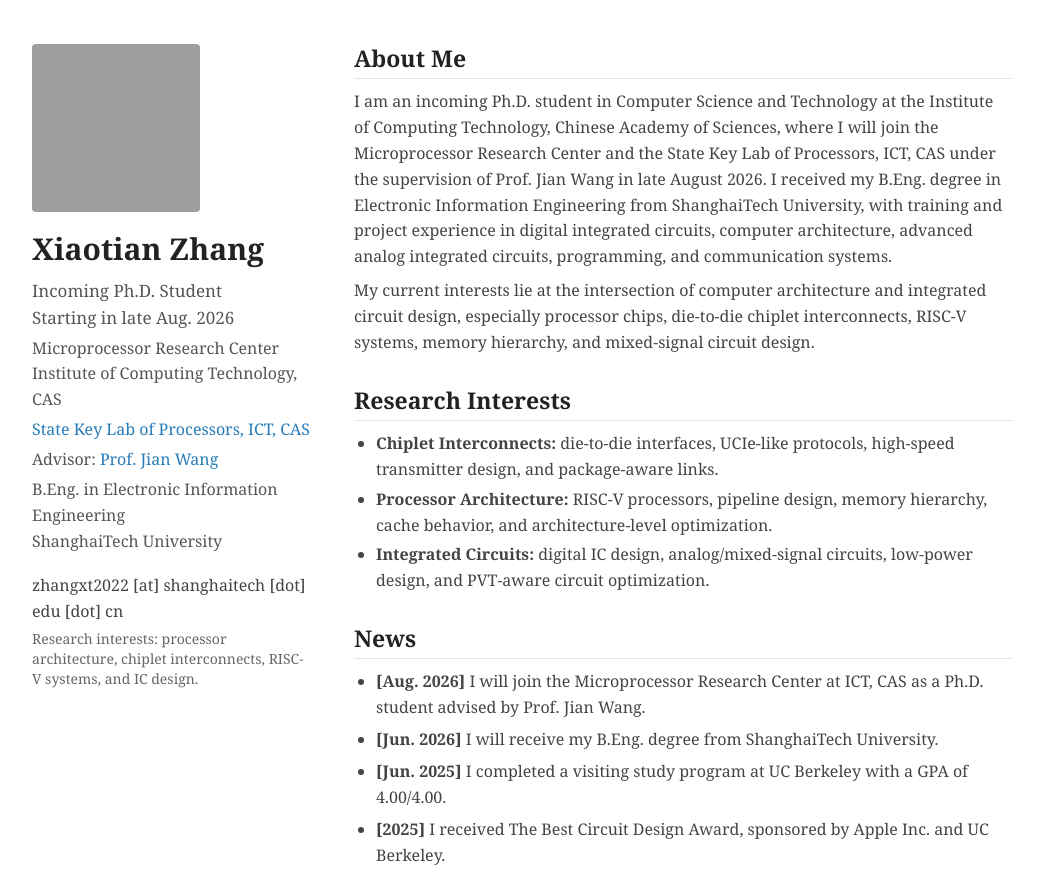
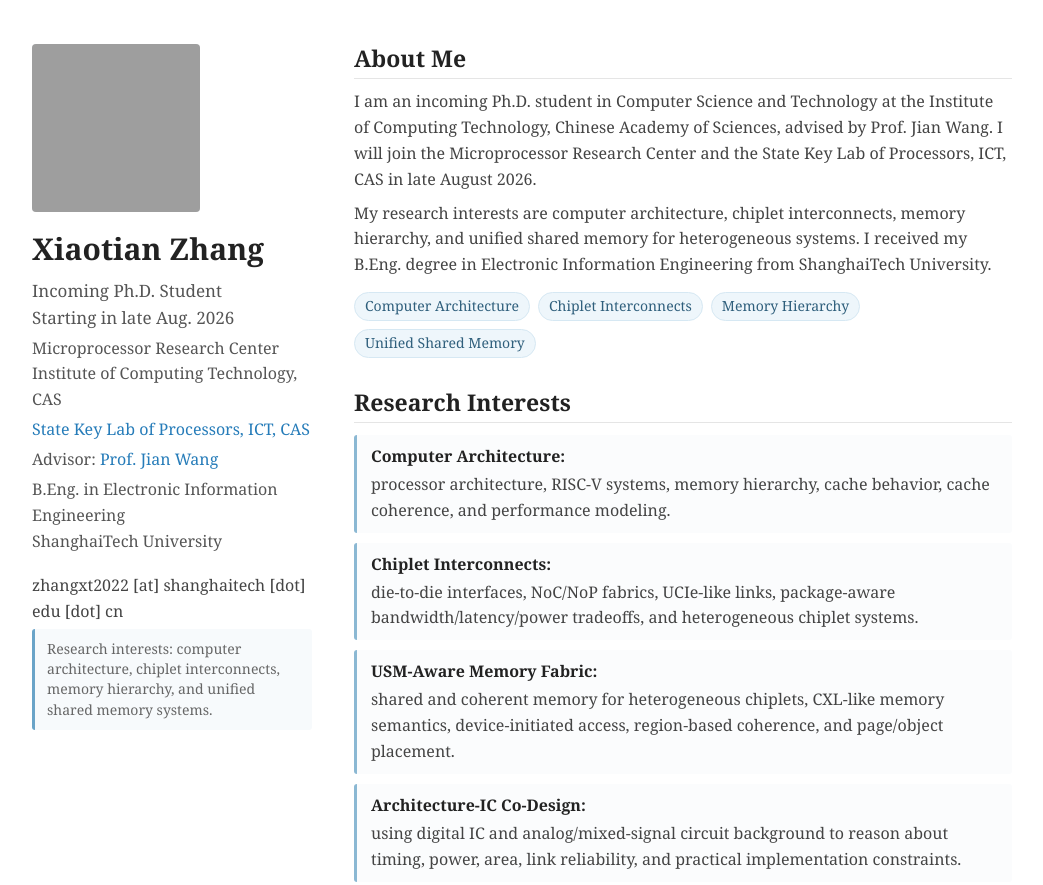
Before and after one commit to Xiaotian-wq/Xiaotian-wq.github.io, a plain HTML site: page index.html in a window 1280 px wide. Shown: the top 885 px of the page, without its empty margins (118-1161 px from the left). Drawn offline with Linux system fonts and the light colour scheme; grey boxes are pictures that could not be loaded.

Commit message:
Update index.html

```diff
--- a/index.html
+++ b/index.html
@@ -84,7 +84,11 @@
 
     .profile-note {
       margin-top: 16px;
+      padding: 10px 12px;
       color: #666;
+      background: #f7fafc;
+      border-left: 3px solid #6aa4c8;
+      border-radius: 3px;
       font-size: 14px;
       line-height: 1.45;
     }
@@ -137,8 +141,41 @@
       font-weight: 600;
     }
 
-    .compact-list li {
-      margin: 4px 0;
+    .focus-strip {
+      margin: 14px 0 4px;
+      display: flex;
+      flex-wrap: wrap;
+      gap: 8px;
+    }
+
+    .focus-strip span {
+      padding: 4px 10px;
+      color: #2f5f7c;
+      background: #eef6fb;
+      border: 1px solid #d6e8f3;
+      border-radius: 999px;
+      font-size: 14px;
+      line-height: 1.35;
+    }
+
+    .interest-list {
+      margin-top: 12px;
+      padding-left: 0;
+      list-style: none;
+    }
+
+    .interest-list li {
+      margin: 10px 0;
+      padding: 9px 12px 9px 14px;
+      background: #fbfcfd;
+      border-left: 3px solid #8bb8d3;
+      border-radius: 3px;
+    }
+
+    .interest-list strong {
+      color: #222;
+      display: block;
+      margin-bottom: 2px;
     }
 
     footer {
@@ -189,7 +226,7 @@
       </div>
 
       <p class="profile-note">
-        Research interests: processor architecture, chiplet interconnects, RISC-V systems, and IC design.
+        Research interests: computer architecture, chiplet interconnects, memory hierarchy, and unified shared memory systems.
       </p>
     </aside>
 
@@ -198,26 +235,29 @@
         <h2>About Me</h2>
         <p>
           I am an incoming Ph.D. student in Computer Science and Technology at the Institute of Computing Technology,
-          Chinese Academy of Sciences, where I will join the Microprocessor Research Center and the State Key Lab
-          of Processors, ICT, CAS under the supervision of Prof. Jian Wang in late August 2026.
-          I received my B.Eng. degree in Electronic Information Engineering from ShanghaiTech University,
-          with training and project experience in
-          digital integrated circuits, computer architecture, advanced analog integrated circuits, programming,
-          and communication systems.
+          Chinese Academy of Sciences, advised by Prof. Jian Wang. I will join the Microprocessor Research Center
+          and the State Key Lab of Processors, ICT, CAS in late August 2026.
         </p>
         <p>
-          My current interests lie at the intersection of computer architecture and integrated circuit design,
-          especially processor chips, die-to-die chiplet interconnects, RISC-V systems, memory hierarchy, and
-          mixed-signal circuit design.
+          My research interests are computer architecture, chiplet interconnects, memory hierarchy, and
+          unified shared memory for heterogeneous systems. I received my B.Eng. degree in Electronic Information
+          Engineering from ShanghaiTech University.
         </p>
+        <div class="focus-strip" aria-label="Research keywords">
+          <span>Computer Architecture</span>
+          <span>Chiplet Interconnects</span>
+          <span>Memory Hierarchy</span>
+          <span>Unified Shared Memory</span>
+        </div>
       </section>
 
       <section>
         <h2>Research Interests</h2>
-        <ul class="compact-list">
-          <li><strong>Chiplet Interconnects:</strong> die-to-die interfaces, UCIe-like protocols, high-speed transmitter design, and package-aware links.</li>
-          <li><strong>Processor Architecture:</strong> RISC-V processors, pipeline design, memory hierarchy, cache behavior, and architecture-level optimization.</li>
-          <li><strong>Integrated Circuits:</strong> digital IC design, analog/mixed-signal circuits, low-power design, and PVT-aware circuit optimization.</li>
+        <ul class="interest-list">
+          <li><strong>Computer Architecture:</strong> processor architecture, RISC-V systems, memory hierarchy, cache behavior, cache coherence, and performance modeling.</li>
+          <li><strong>Chiplet Interconnects:</strong> die-to-die interfaces, NoC/NoP fabrics, UCIe-like links, package-aware bandwidth/latency/power tradeoffs, and heterogeneous chiplet systems.</li>
+          <li><strong>USM-Aware Memory Fabric:</strong> shared and coherent memory for heterogeneous chiplets, CXL-like memory semantics, device-initiated access, region-based coherence, and page/object placement.</li>
+          <li><strong>Architecture-IC Co-Design:</strong> using digital IC and analog/mixed-signal circuit background to reason about timing, power, area, link reliability, and practical implementation constraints.</li>
         </ul>
       </section>
 
@@ -265,49 +305,13 @@
       </section>
 
       <section>
-        <h2>Selected Projects</h2>
-        <h3>24Gb/s Die-to-Die Chiplet Interconnect Transmitter | Loongson Technology</h3>
-        <ul>
-          <li>Designed a high-speed TX using 1/4-rate clocking and an SST-driver architecture for low-power die-to-die communication.</li>
-          <li>Collaborated on an 8-lane D2D link following UCIe 3.0-style requirements, including PLL, RX, digital control, and cross-die CPU communication.</li>
-          <li>Targeted a standard package with bump pitch Px = 130um and Py = 210um; tape-out is planned in TSMC 12nm technology.</li>
-        </ul>
-
-        <h3>Five-Stage Pipelined RV32I CPU</h3>
-        <ul>
-          <li>Implemented a classic IF/ID/EX/MEM/WB five-stage pipeline based on a Harvard architecture.</li>
-          <li>Supported R/I/S/B/U/J instruction formats and 40+ RV32I integer instructions.</li>
-          <li>Implemented forwarding, pipeline stall, and branch flush mechanisms; passed official RISC-V riscv-tests with CPI no greater than 1.4.</li>
-        </ul>
-
-        <h3>PGA and Low-Pass Filter Design | UC Berkeley</h3>
-        <p class="muted">Advisor: Osama Shana'a, MediaTek</p>
-        <ul>
-          <li>Designed a differential-input differential-output programmable gain amplifier and Butterworth low-pass filter in a 45nm educational process.</li>
-          <li>Optimized power, gain range, bandwidth variation, output noise, P1dB, IM3, leakage, and input offset across PVT conditions.</li>
-          <li>Received The Best Circuit Design Award as the first undergraduate recipient of this doctoral-level circuit competition in recent years.</li>
-        </ul>
-      </section>
-
-      <section>
-        <h2>Selected Coursework</h2>
-        <ul>
-          <li>Computer Architecture</li>
-          <li>Digital Integrated Circuits</li>
-          <li>Advanced Analog Integrated Circuits</li>
-          <li>Computer Programming</li>
-          <li>Principles of Communication</li>
-        </ul>
-      </section>
-
-      <section>
         <h2>Publications</h2>
         <ol>
           <li>
             <span class="paper-title">Current Differential Protection for MMC-HVDC Grids Using a PDE-Based Compact Frequency-Dependent Line Model.</span>
-            Second author, submitted to <em>IEEE Transactions on Industrial Electronics</em>.
+            Second author, currently under review at <em>IEEE Transactions on Industrial Electronics</em>.
             <br />
-            <span class="muted">This work studies frequency-dependent transmission-line modeling for mathematical protection methods in power systems.</span>
+            <span class="muted">This manuscript studies frequency-dependent transmission-line modeling for mathematical protection methods in power systems.</span>
           </li>
         </ol>
       </section>
```
